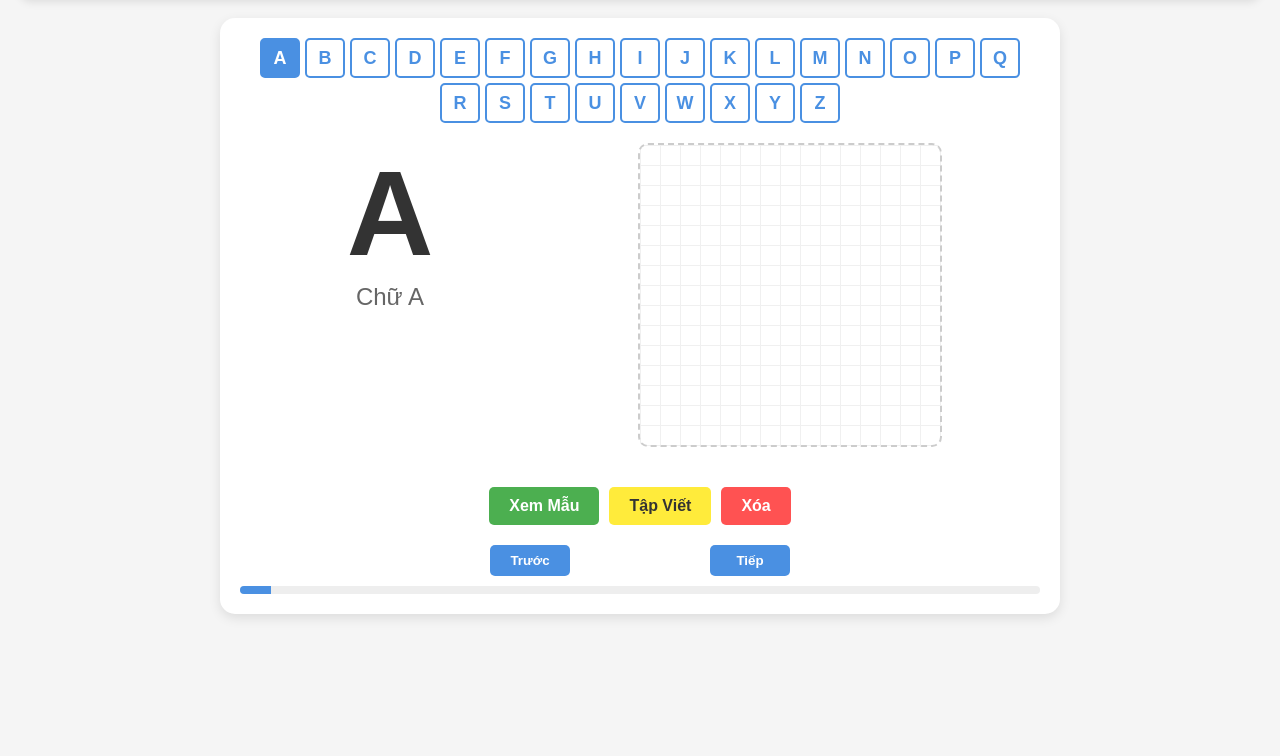
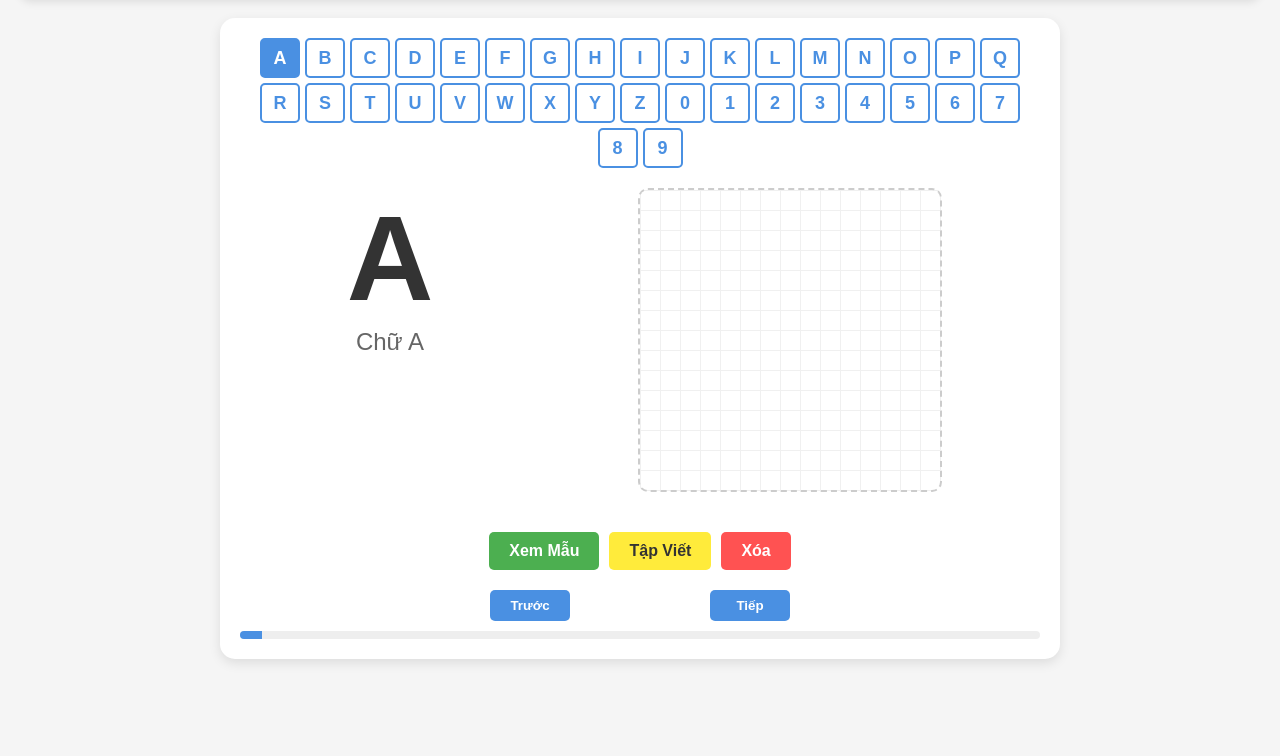
Before and after one commit to Hothit1/tapviet, a plain HTML site: page index.html in a window 1280 px wide. Shown: the part 84-840 px from the top of the page. Drawn offline with Linux system fonts and the light colour scheme.

Commit message:
Update index.html

```diff
--- a/index.html
+++ b/index.html
@@ -3,7 +3,7 @@
 <head>
     <meta charset="UTF-8">
     <meta name="viewport" content="width=device-width, initial-scale=1.0">
-    <title>Học Viết Chữ Cái</title>
+    <title>Học Viết Chữ Cái và Số</title>
     <style>
         body {
             font-family: 'Arial', sans-serif;
@@ -236,12 +236,12 @@
 </head>
 <body>
     <header>
-        <h1>Học Viết Chữ Cái</h1>
+        <h1>Học Viết Chữ Cái và Số</h1>
     </header>
 
     <div class="container">
         <div class="alphabet-selector">
-            <!-- Các nút chữ cái sẽ được tạo bằng JavaScript -->
+            <!-- Các nút chữ cái và số sẽ được tạo bằng JavaScript -->
         </div>
 
         <div class="display-area">
@@ -275,7 +275,7 @@
     </div>
 
     <script>
-        // Dữ liệu chữ cái và đường nét
+        // Dữ liệu chữ cái và số
         const alphabetData = [
             { letter: 'A', name: 'Chữ A', strokePaths: [
                 {x: 150, y: 250, type: 'moveTo'}, {x: 100, y: 50, type: 'lineTo'},
@@ -420,6 +420,66 @@
                 {x: 100, y: 50, type: 'moveTo'}, {x: 200, y: 50, type: 'lineTo'},
                 {x: 200, y: 50, type: 'moveTo'}, {x: 100, y: 250, type: 'lineTo'},
                 {x: 100, y: 250, type: 'moveTo'}, {x: 200, y: 250, type: 'lineTo'}
+            ]},
+            { letter: '0', name: 'Số 0', strokePaths: [
+                {x: 150, y: 50, type: 'moveTo'}, {x: 100, y: 75, type: 'lineTo'},
+                {x: 100, y: 225, type: 'lineTo'}, {x: 150, y: 250, type: 'lineTo'},
+                {x: 200, y: 225, type: 'lineTo'}, {x: 200, y: 75, type: 'lineTo'},
+                {x: 150, y: 50, type: 'lineTo'}
+            ]},
+            { letter: '1', name: 'Số 1', strokePaths: [
+                {x: 125, y: 75, type: 'moveTo'}, {x: 150, y: 50, type: 'lineTo'},
+                {x: 150, y: 50, type: 'moveTo'}, {x: 150, y: 250, type: 'lineTo'}
+            ]},
+            { letter: '2', name: 'Số 2', strokePaths: [
+                {x: 100, y: 75, type: 'moveTo'}, {x: 125, y: 50, type: 'lineTo'},
+                {x: 175, y: 50, type: 'lineTo'}, {x: 200, y: 75, type: 'lineTo'},
+                {x: 100, y: 250, type: 'lineTo'}, {x: 200, y: 250, type: 'lineTo'}
+            ]},
+            { letter: '3', name: 'Số 3', strokePaths: [
+                {x: 100, y: 75, type: 'moveTo'}, {x: 175, y: 50, type: 'lineTo'},
+                {x: 200, y: 75, type: 'lineTo'}, {x: 200, y: 125, type: 'lineTo'},
+                {x: 175, y: 150, type: 'lineTo'}, {x: 200, y: 175, type: 'lineTo'},
+                {x: 200, y: 225, type: 'lineTo'}, {x: 175, y: 250, type: 'lineTo'},
+                {x: 100, y: 225, type: 'lineTo'}
+            ]},
+            { letter: '4', name: 'Số 4', strokePaths: [
+                {x: 175, y: 50, type: 'moveTo'}, {x: 100, y: 150, type: 'lineTo'},
+                {x: 100, y: 150, type: 'moveTo'}, {x: 200, y: 150, type: 'lineTo'},
+                {x: 175, y: 50, type: 'moveTo'}, {x: 175, y: 250, type: 'lineTo'}
+            ]},
+            { letter: '5', name: 'Số 5', strokePaths: [
+                {x: 200, y: 50, type: 'moveTo'}, {x: 100, y: 50, type: 'lineTo'},
+                {x: 100, y: 150, type: 'lineTo'}, {x: 175, y: 150, type: 'lineTo'},
+                {x: 200, y: 175, type: 'lineTo'}, {x: 200, y: 225, type: 'lineTo'},
+                {x: 175, y: 250, type: 'lineTo'}, {x: 100, y: 225, type: 'lineTo'}
+            ]},
+            { letter: '6', name: 'Số 6', strokePaths: [
+                {x: 200, y: 75, type: 'moveTo'}, {x: 175, y: 50, type: 'lineTo'},
+                {x: 125, y: 50, type: 'lineTo'}, {x: 100, y: 75, type: 'lineTo'},
+                {x: 100, y: 225, type: 'lineTo'}, {x: 150, y: 250, type: 'lineTo'},
+                {x: 200, y: 225, type: 'lineTo'}, {x: 200, y: 175, type: 'lineTo'},
+                {x: 150, y: 150, type: 'lineTo'}, {x: 100, y: 175, type: 'lineTo'}
+            ]},
+            { letter: '7', name: 'Số 7', strokePaths: [
+                {x: 100, y: 50, type: 'moveTo'}, {x: 200, y: 50, type: 'lineTo'},
+                {x: 200, y: 50, type: 'moveTo'}, {x: 125, y: 250, type: 'lineTo'}
+            ]},
+            { letter: '8', name: 'Số 8', strokePaths: [
+                {x: 150, y: 50, type: 'moveTo'}, {x: 100, y: 75, type: 'lineTo'},
+                {x: 100, y: 125, type: 'lineTo'}, {x: 150, y: 150, type: 'lineTo'},
+                {x: 200, y: 175, type: 'lineTo'}, {x: 200, y: 225, type: 'lineTo'},
+                {x: 150, y: 250, type: 'lineTo'}, {x: 100, y: 225, type: 'lineTo'},
+                {x: 100, y: 175, type: 'lineTo'}, {x: 150, y: 150, type: 'lineTo'},
+                {x: 200, y: 125, type: 'lineTo'}, {x: 200, y: 75, type: 'lineTo'},
+                {x: 150, y: 50, type: 'lineTo'}
+            ]},
+            { letter: '9', name: 'Số 9', strokePaths: [
+                {x: 100, y: 225, type: 'moveTo'}, {x: 125, y: 250, type: 'lineTo'},
+                {x: 175, y: 250, type: 'lineTo'}, {x: 200, y: 225, type: 'lineTo'},
+                {x: 200, y: 75, type: 'lineTo'}, {x: 150, y: 50, type: 'lineTo'},
+                {x: 100, y: 75, type: 'lineTo'}, {x: 100, y: 125, type: 'lineTo'},
+                {x: 150, y: 150, type: 'lineTo'}, {x: 200, y: 125, type: 'lineTo'}
             ]}
         ];
 
@@ -451,12 +511,12 @@
             clearCanvas();
         }
 
-        // Tạo các nút chữ cái
+        // Tạo các nút chữ cái và số
         function createAlphabetButtons() {
-            const alphabet = 'ABCDEFGHIJKLMNOPQRSTUVWXYZ';
+            const characters = 'ABCDEFGHIJKLMNOPQRSTUVWXYZ0123456789';
 
-            for (let i = 0; i < alphabet.length; i++) {
-                const letter = alphabet[i];
+            for (let i = 0; i < characters.length; i++) {
+                const letter = characters[i];
                 const button = document.createElement('button');
                 button.className = 'letter-btn';
                 button.textContent = letter;
@@ -470,7 +530,6 @@
 
         // Cập nhật giao diện người dùng
         function updateUI() {
-            // Cập nhật nút active
             const buttons = document.querySelectorAll('.letter-btn');
             buttons.forEach((btn, index) => {
                 if (index === currentLetterIndex) {
@@ -480,19 +539,14 @@
                 }
             });
 
-            // Cập nhật chữ cái hiển thị
             const currentData = alphabetData[currentLetterIndex] || alphabetData[0];
             currentLetterElement.textContent = currentData.letter;
             letterNameElement.textContent = currentData.name;
 
-            // Cập nhật thanh tiến trình
-            const progress = ((currentLetterIndex + 1) / 26) * 100;
+            const progress = ((currentLetterIndex + 1) / 36) * 100; // 26 chữ cái + 10 số
             progressBar.style.width = `${progress}%`;
 
-            // Xóa canvas
             clearCanvas();
-
-            // Reset chế độ thực hành
             isPracticeMode = false;
             container.classList.remove('practice-mode');
             message.style.display = 'none';
@@ -525,7 +579,6 @@
                 const endX = currentPath.x;
                 const endY = currentPath.y;
 
-                // Vẽ đường từ từ
                 let progress = 0;
                 const animationSpeed = 0.01;
                 const drawLine = () => {
@@ -573,7 +626,6 @@
             container.classList.add('practice-mode');
             message.style.display = 'block';
 
-            // Vẽ đường viết mẫu mờ
             const currentData = alphabetData[currentLetterIndex] || alphabetData[0];
             drawGuideLines(currentData.strokePaths);
         }
@@ -598,7 +650,7 @@
             ctx.stroke();
         }
 
-        // Chuyển đến chữ cái trước
+        // Chuyển đến ký tự trước
         function prevLetter() {
             if (currentLetterIndex > 0) {
                 currentLetterIndex--;
@@ -606,9 +658,9 @@
             }
         }
 
-        // Chuyển đến chữ cái tiếp theo
+        // Chuyển đến ký tự tiếp theo
         function nextLetter() {
-            if (currentLetterIndex < 25) {
+            if (currentLetterIndex < 35) { // 36 ký tự (0-based index)
                 currentLetterIndex++;
                 updateUI();
             }
@@ -627,7 +679,6 @@
             lastX = e.clientX - rect.left;
             lastY = e.clientY - rect.top;
 
-            // Thêm điểm vào mảng vẽ của người dùng
             userDrawing.push({
                 x: lastX,
                 y: lastY,
@@ -653,7 +704,6 @@
             lastX = currentX;
             lastY = currentY;
 
-            // Thêm điểm vào mảng vẽ của người dùng
             userDrawing.push({
                 x: currentX,
                 y: currentY,
@@ -671,7 +721,6 @@
         canvas.addEventListener('mouseup', stopDrawing);
         canvas.addEventListener('mouseout', stopDrawing);
 
-        // Hỗ trợ thiết bị cảm ứng
         canvas.addEventListener('touchstart', function(e) {
             e.preventDefault();
             const touch = e.touches[0];
```
Lines whose indentation alone changed are shown as unchanged.
